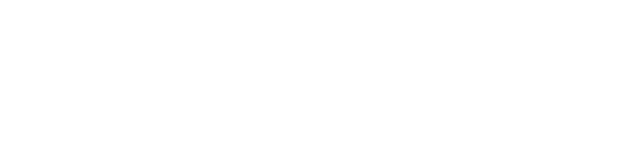
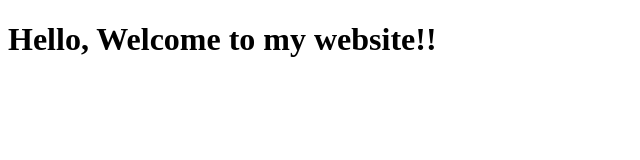
Before and after one commit to urmee04/version-control-simulation-Romana-Akter, a plain HTML site: page index.html in a window 1280 px wide. Shown: the whole page, without its empty margins (0-640 px from the left). Drawn offline with Linux system fonts and the light colour scheme.

Commit message:
Added header section to index.html

```diff
--- a/index.html
+++ b/index.html
@@ -6,6 +6,6 @@
     <title>Document</title>
 </head>
 <body>
-
+    <h1>Hello, Welcome to my website!!</h1>
 </body>
 </html>
```
